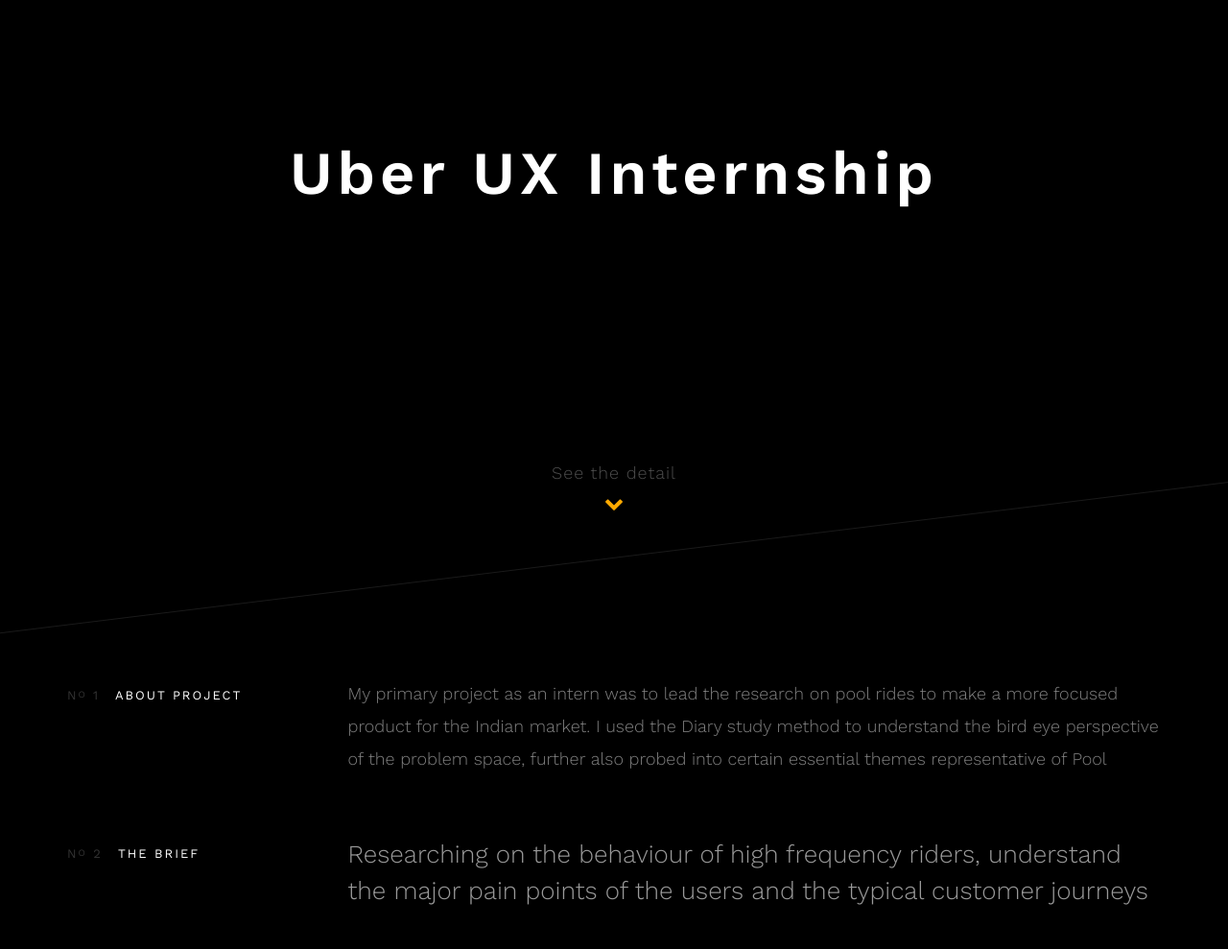
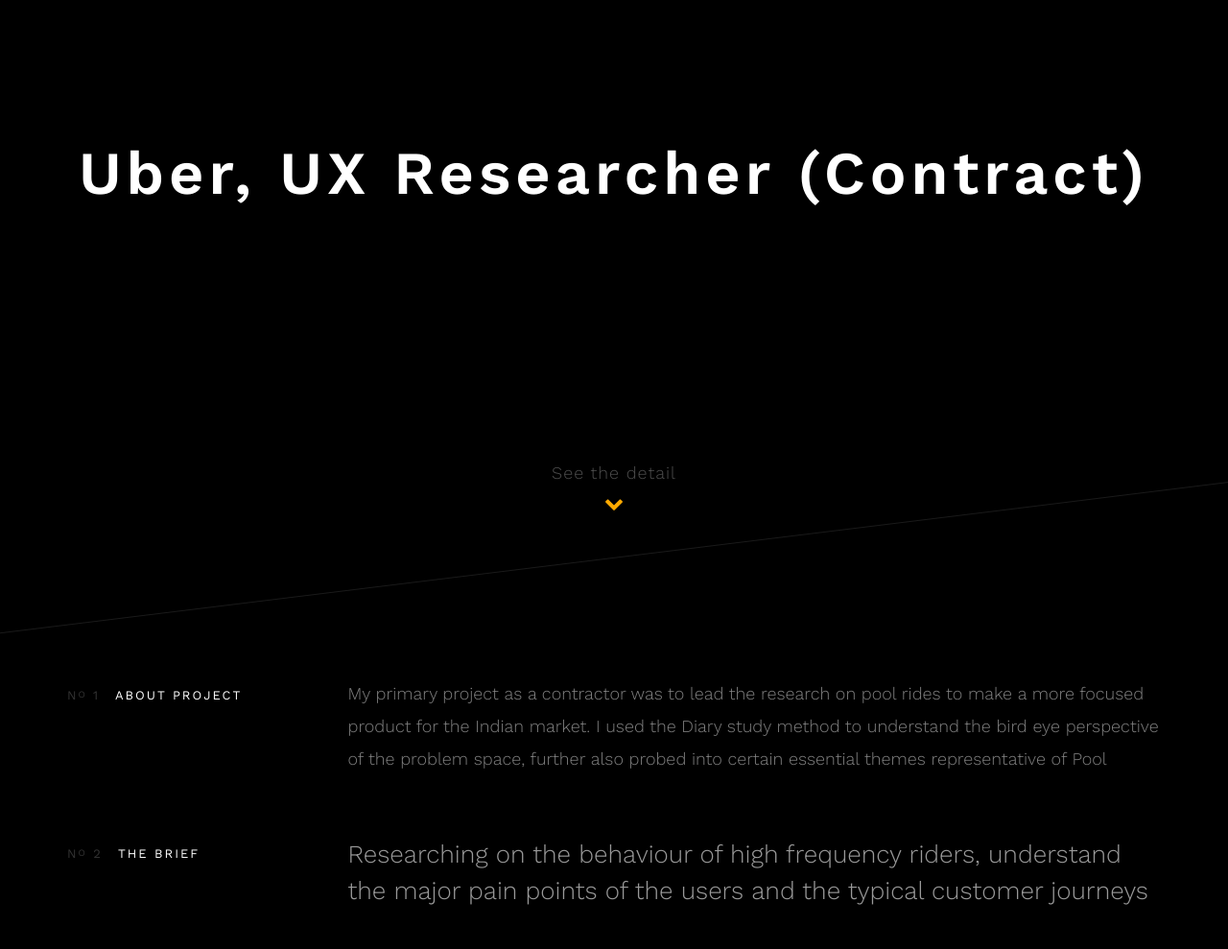
Before and after one commit to cmehul95/cmehul95.github.io, a plain HTML site: page work_5.html in a window 1280 px wide. Shown: the part 220-1209 px from the top of the page at 96% size. Drawn offline with nearby package versions, Linux system fonts and the light colour scheme; some packages are replaced by stand-ins of ours; no server answers; files whose address does not match are found by name; a web font is replaced by a local one.

Commit message:
Add files via upload

```diff
--- a/work_5.html
+++ b/work_5.html
@@ -86,7 +86,7 @@
 			<div class="container">
 				<div class="fh5co-text-wrap animate-box">
 					<div class="fh5co-intro-text">
-						<h1>Uber UX Internship</h1>
+						<h1>Uber, UX Researcher (Contract)</h1>
 					</div>
 				</div>
 			</div>
@@ -110,7 +110,7 @@
 								<h3 class="fh5co-section-heading"><span class="fh5co-number">N<sup>o</sup> 1</span> About Project</h3>
 							</div>
 							<div class="col-md-9">
-								<p>My primary project as an intern was to lead the research on pool rides to make a more focused product for the Indian market. I used the Diary study method to understand the bird eye perspective of the problem space, further also probed into certain essential themes representative of Pool</p>
+								<p>My primary project as a contractor was to lead the research on pool rides to make a more focused product for the Indian market. I used the Diary study method to understand the bird eye perspective of the problem space, further also probed into certain essential themes representative of Pool</p>
 							</div>
 						</div>
 
```
